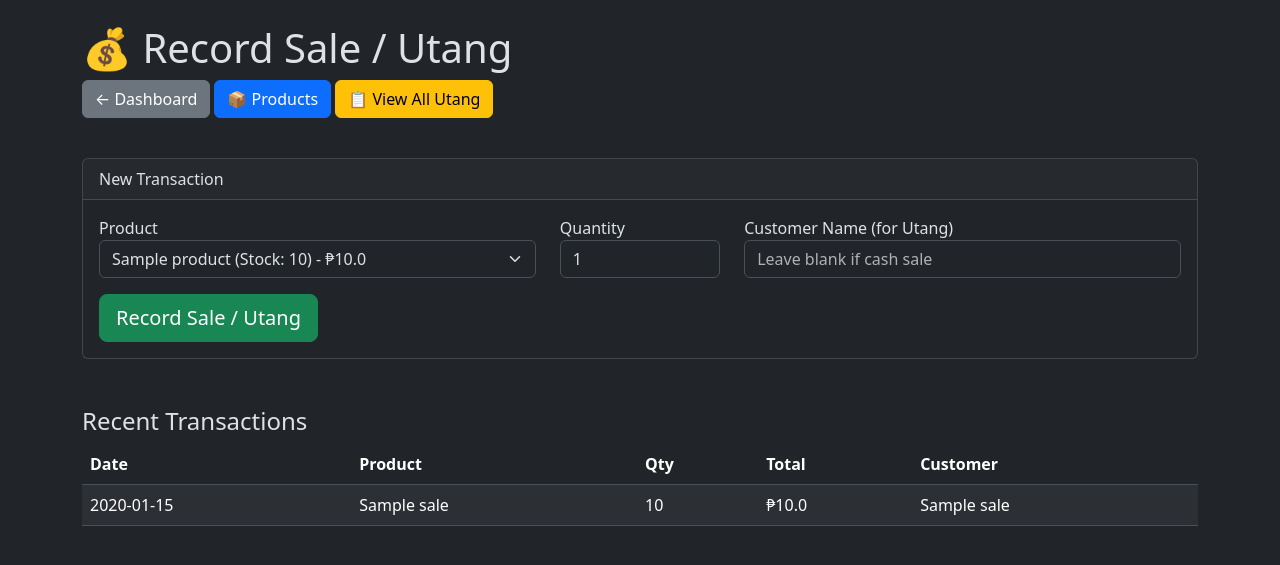
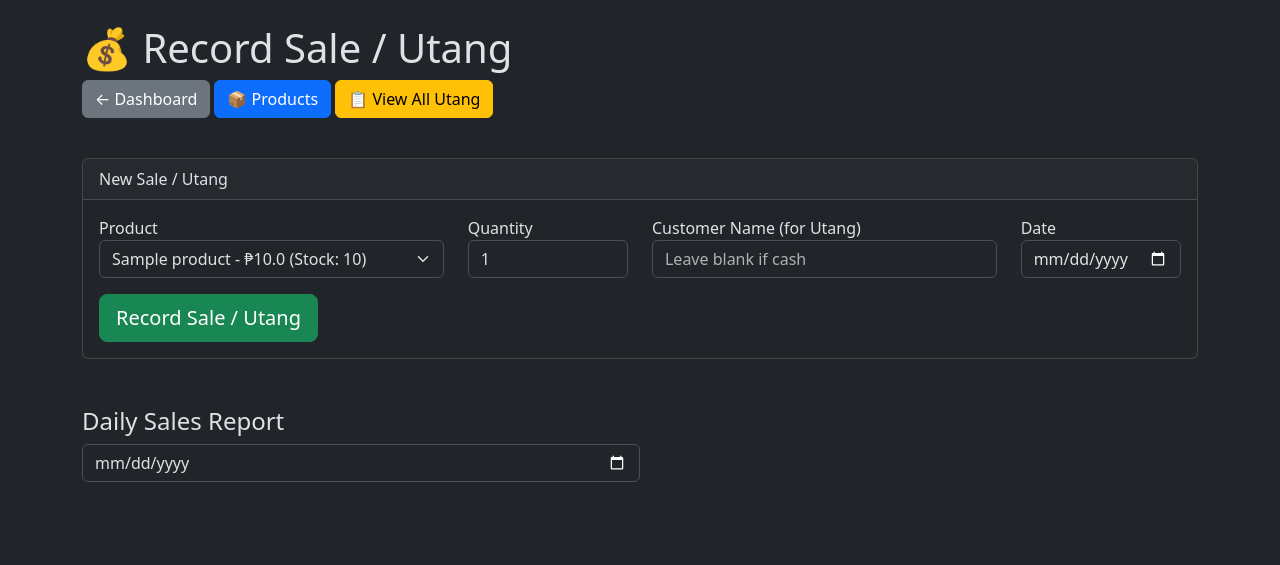
Before and after one commit to sejiro06/princess-inventory, a Flask app: page /sales in a window 1280 px wide. Shown: the top 565 px of the page. Run offline with Flask 3, Linux system fonts and the light colour scheme; tables that the repository leaves empty hold one stand-in row (values such as "Sample post").

Commit message:
Update sales.html

```diff
--- a/templates/sales.html
+++ b/templates/sales.html
@@ -13,17 +13,17 @@
     <a href="/products" class="btn btn-primary mb-3">📦 Products</a>
     <a href="/debts" class="btn btn-warning mb-3">📋 View All Utang</a>
 
-    <!-- Record Sale / Utang Form -->
+    <!-- Record New Sale / Utang -->
     <div class="card mt-4">
-        <div class="card-header">New Transaction</div>
+        <div class="card-header">New Sale / Utang</div>
         <div class="card-body">
             <form method="POST">
                 <div class="row">
-                    <div class="col-md-5 mb-3">
+                    <div class="col-md-4 mb-3">
                         <label>Product</label>
                         <select name="product_id" class="form-select" required>
                             {% for p in products %}
-                            <option value="{{ p['id'] }}">{{ p['name'] }} (Stock: {{ p['stock'] }}) - ₱{{ p['price'] }}</option>
+                            <option value="{{ p['id'] }}">{{ p['name'] }} - ₱{{ p['price'] }} (Stock: {{ p['stock'] }})</option>
                             {% endfor %}
                         </select>
                     </div>
@@ -31,9 +31,13 @@
                         <label>Quantity</label>
                         <input type="number" name="quantity" class="form-control" value="1" min="1" required>
                     </div>
-                    <div class="col-md-5 mb-3">
+                    <div class="col-md-4 mb-3">
                         <label>Customer Name (for Utang)</label>
-                        <input type="text" name="customer_name" class="form-control" placeholder="Leave blank if cash sale">
+                        <input type="text" name="customer_name" class="form-control" placeholder="Leave blank if cash">
+                    </div>
+                    <div class="col-md-2 mb-3">
+                        <label>Date</label>
+                        <input type="date" name="sale_date" class="form-control" value="{{ '' }}">
                     </div>
                 </div>
                 <button type="submit" class="btn btn-success btn-lg">Record Sale / Utang</button>
@@ -41,29 +45,9 @@
         </div>
     </div>
 
-    <h4 class="mt-5">Recent Transactions</h4>
-    <table class="table table-striped">
-        <thead>
-            <tr>
-                <th>Date</th>
-                <th>Product</th>
-                <th>Qty</th>
-                <th>Total</th>
-                <th>Customer</th>
-            </tr>
-        </thead>
-        <tbody>
-            {% for s in sales %}
-            <tr>
-                <td>{{ s['sale_date'] }}</td>
-                <td>{{ s['product_name'] }}</td>
-                <td>{{ s['quantity'] }}</td>
-                <td>₱{{ s['total_amount'] }}</td>
-                <td>{{ s['customer_name'] or 'Cash' }}</td>
-            </tr>
-            {% endfor %}
-        </tbody>
-    </table>
-</div>
-</body>
-</html>
+    <!-- Daily Sales Filter -->
+    <div class="mt-5">
+        <h4>Daily Sales Report</h4>
+        <form method="GET" class="mb-3">
+            <input type="date" name="filter_date" value="{{ filter_date }}" class="form-control w-50 d-inline">
+            <button type="submit" class
```
